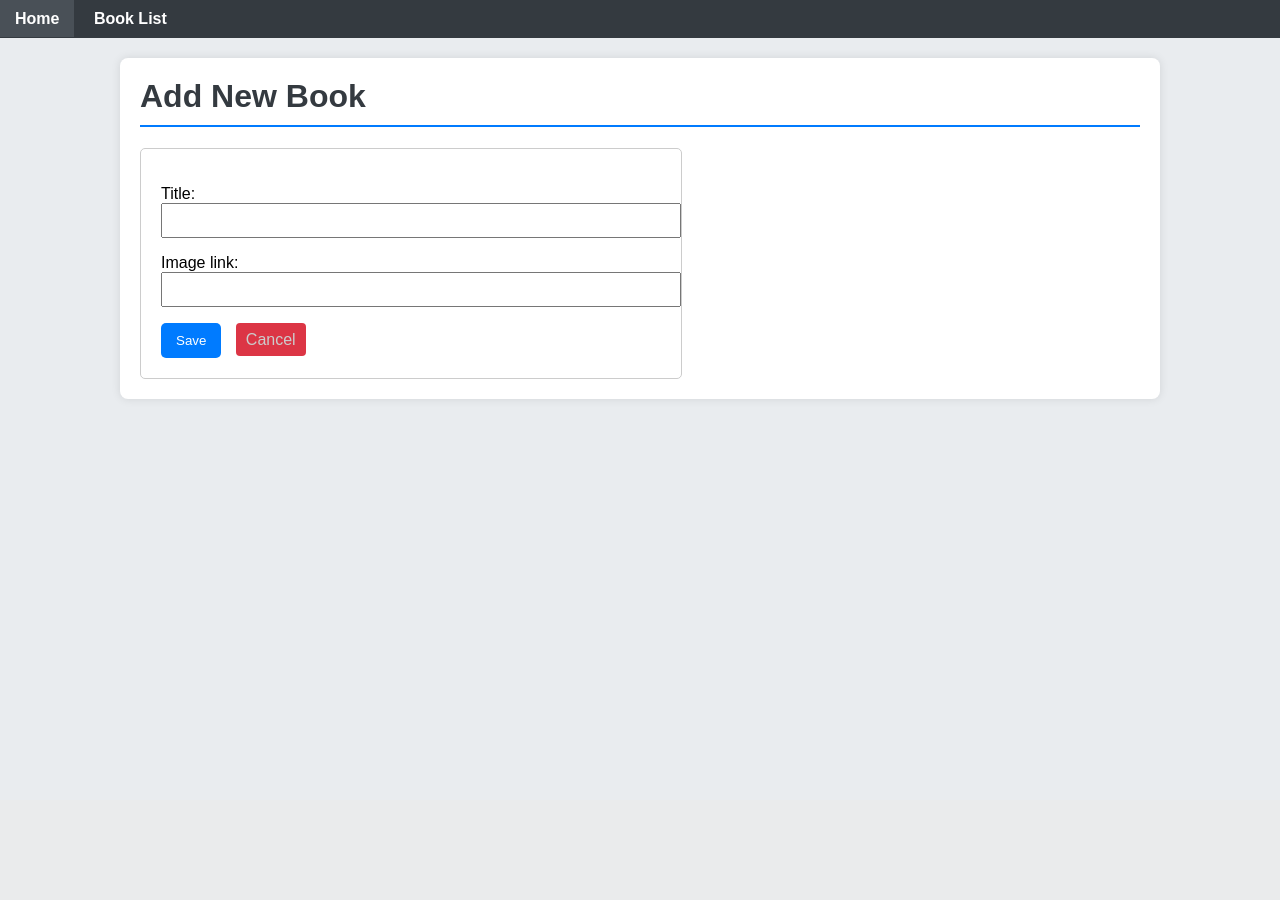
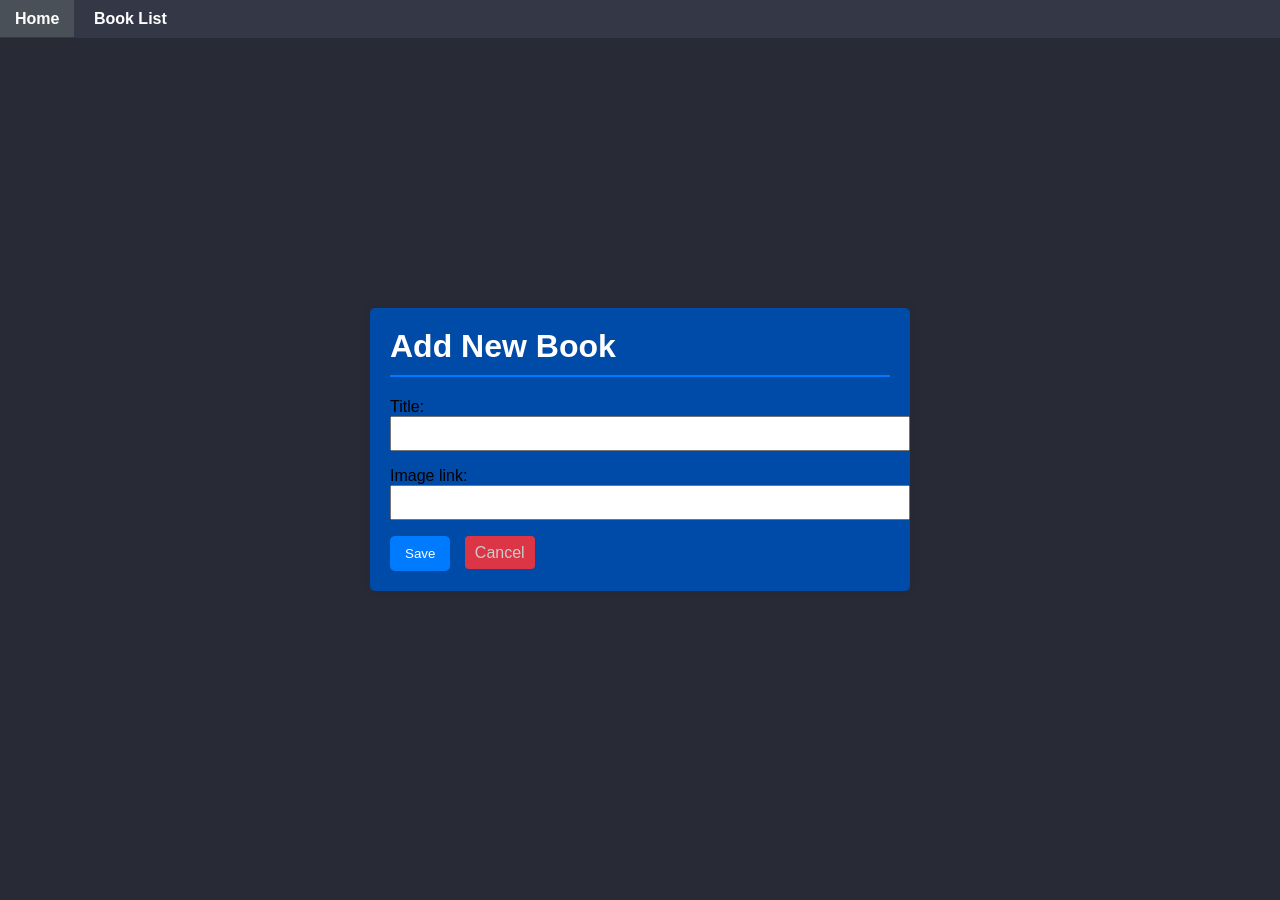
Before and after one commit to jimuelportugal/django_backend, a Django app: page /books/add/ in a window 1280 px wide. Before the commit the page ends 399 px from the top, so only its background shows below. Run offline with Django 5.2, Linux system fonts and the light colour scheme; parts of the project's set-up code (start-up, migrations or seed data) failed here and were passed over.

Commit message:
Fixing styling

```diff
--- a/djangoproject/settings.py
+++ b/djangoproject/settings.py
@@ -28,7 +28,10 @@ SECRET_KEY = 'django-insecure-y)sdvx7de&5&e7_765^-d-^4#tz50=)zy0r2o3+aqe5jg($@sd
 # SECURITY WARNING: don't run with debug turned on in production!
 DEBUG = True
 
-ALLOWED_HOSTS = ['django-backend-9t9i.onrender.com']
+ALLOWED_HOSTS = [
+    'django-backend-9t9i.onrender.com',
+    '127.0.0.1'
+    ]
 
 
 # Application definition
--- /dev/null
+++ b/myapp/static/style.css
@@ -0,0 +1,129 @@
+body {
+  font-family: Arial, sans-serif;
+  margin: 0;
+  padding: 0;
+  background-color: #282a36;
+  min-height: 900px;
+}
+.container {
+  width: 80%;
+  max-width: 1000px;
+  margin-left: auto;
+  margin-right: auto;
+  padding: 20px;
+}
+h1 {
+  color: #343a40;
+  border-bottom: 2px solid #007bff;
+  padding-bottom: 10px;
+  margin-top: 0;
+}
+nav {
+  background-color: #343746;
+  padding: 10px 0;
+}
+nav a {
+  color: white;
+  padding: 10px 15px;
+  text-decoration: none;
+  font-weight: bold;
+}
+nav a:hover {
+  background-color: #495057;
+}
+.page_title {
+  color: white;
+}
+
+.book_add {
+  background-color: #007bff;
+  color: white;
+  padding: 10px 20px;
+  text-decoration: none;
+  border-radius: 5px;
+  margin-bottom: 25px;
+  display: inline-block;
+  font-weight: bold;
+}
+.book-grid {
+  display: grid;
+  grid-template-columns: repeat(auto-fill, minmax(150px, 300px));
+  gap: 20px;
+  margin-top: 20px;
+}
+.book-card {
+  height:300px;
+  background-color: #fff;
+  border-radius: 8px;
+  overflow: hidden;
+  box-shadow: 0 4px 8px rgba(0, 0, 0, 0.1);
+  transition: transform 0.2s;
+}
+.book-card:hover {
+  transform: translateY(-5px);
+  box-shadow: 0 8px 16px rgba(0, 0, 0, 0.2);
+}
+.book-card img {
+  width: 100%;
+  height: 70%;
+  object-fit: cover;
+}
+.book-details h3 {
+  font-size: 1.1em;
+  margin: 0 0 10px 0;
+  color: #333;
+  min-height: 40px;
+}
+.book-actions {
+  display: flex;
+  justify-content: space-between;
+  margin-top: 10px;
+}
+.book-actions a {
+  flex-grow: 1;
+  text-align: center;
+  padding: 8px 0;
+  text-decoration: none;
+  border-radius: 4px;
+  font-size: 0.9em;
+  margin: 0 5px;
+}
+.edit-btn {
+  background-color: #ffc107;
+  color: #212529;
+}
+.delete-btn {
+  background-color: #dc3545;
+  color: white;
+}
+
+.cancell {
+  margin: 0 5px;
+  color: #ccc;
+  background-color: #dc3545;
+  padding: 8px 10px;
+  margin-left: 10px;
+  text-decoration: none;
+  border-radius: 4px;
+}
+.submit {
+  background-color: #007bff;
+  color: white;
+  padding: 10px 15px;
+  border: none;
+  border-radius: 5px;
+  cursor: pointer;
+}
+.form {
+  max-width: 500px;
+  padding: 20px;
+  background-color: #004ba7;
+  border-radius: 5px;
+  margin-left: auto;
+  margin-right: auto;
+  box-shadow: 0 0 10px rgba(0, 0, 0, 0.1);
+}
+.book_content {
+  margin: 25% auto 20px auto;
+  /* background-color: #a73232; */
+}
--- a/myapp/templates/base.html
+++ b/myapp/templates/base.html
@@ -1,16 +1,9 @@
-<!DOCTYPE html>
+{% load static %}<!DOCTYPE html>
 <html lang="en">
   <head>
-    <meta charset="UTF-8">
+    <meta charset="UTF-8" />
     <title>{% block title %}Library Archive{% endblock %}</title>
-    <style>
-        body { font-family: Arial, sans-serif; margin: 0; padding: 0; background-color: #e9ecef; }
-        .container { width: 80%; max-width: 1000px; margin: 20px auto; background-color: white; padding: 20px; border-radius: 8px; box-shadow: 0 0 10px rgba(0,0,0,0.1); }
-        h1 { color: #343a40; border-bottom: 2px solid #007bff; padding-bottom: 10px; margin-top: 0; }
-        nav { background-color: #343a40; padding: 10px 0; }
-        nav a { color: white; padding: 10px 15px; text-decoration: none; font-weight: bold; }
-        nav a:hover { background-color: #495057; }
-    </style>
+    <link rel="stylesheet" href="{% static 'style.css' %}" />
   </head>
   <body>
     <nav>
@@ -18,8 +11,6 @@
       <a href="{% url 'books_list' %}">Book List</a>
       <!-- <a href="{% url 'admin:index' %}">Admin</a> -->
     </nav>
-    <div class="container">
-        {% block content %}{% endblock %}
-    </div>
+    <div class="container">{% block content %}{% endblock %}</div>
   </body>
 </html>
--- a/myapp/templates/book_form.html
+++ b/myapp/templates/book_form.html
@@ -1,31 +1,14 @@
-{% extends "base.html" %}
-
-{% block title %}
-    {% if form.instance.pk %}Edit Book{% else %}Add Book{% endif %}
+{% extends "base.html" %} {% block title %} {% if form.instance.pk %}Edit Book{%
+else %}Add Book{% endif %} {% endblock %} {% block content %}
+<div class="book_content">
+  <form class="form" method="post">
+    <h1 class="page_title">
+      {% if form.instance.pk %}Edit Book: {{ form.instance.title }}{% else %}Add
+      New Book{% endif %}
+    </h1>
+    {% csrf_token %} {{ form.as_p }}
+    <button class="submit" type="submit">Save</button>
+    <a class="cancell" href="{% url 'books_list' %}">Cancel</a>
+  </form>
+</div>
 {% endblock %}
-
-{% block content %}
-<style>
-    .cancell {
-        margin: 0 5px;
-        color: #ccc;
-        background-color: #dc3545;
-        padding: 8px 10px;
-        margin-left: 10px;
-        text-decoration: none;
-        border-radius: 4px;
-    }
-</style>
-    <h1>{% if form.instance.pk %}Edit Book: {{ form.instance.title }}{% else %}Add New Book{% endif %}</h1>
-
-    <form method="post" style="max-width: 500px; padding: 20px; border: 1px solid #ccc; border-radius: 5px;">
-        {% csrf_token %}
-
-        {{ form.as_p }}
-
-        <button type="submit" style="background-color: #007bff; color: white; padding: 10px 15px; border: none; border-radius: 5px; cursor: pointer;">
-            Save
-        </button>
-        <a class="cancell" href="{% url 'books_list' %}">Cancel</a>
-    </form>
-{% endblock %}
--- a/myapp/views.py
+++ b/myapp/views.py
@@ -1,50 +1,49 @@
-# jimuelportugal/django_backend/django_backend-3d58b6cfb12f4c38ac20f9a47212cd341c7d372e/myapp/views.py
-
 from rest_framework import viewsets
 from rest_framework.permissions import AllowAny
 from django.shortcuts import render
-from django.urls import reverse_lazy # <-- ADDED
-from django.views.generic import ListView, CreateView, UpdateView, DeleteView # <-- ADDED
-
+from django.urls import reverse_lazy
+from django.views.generic import ListView, CreateView, UpdateView, DeleteView
 from .models import Book
 from .serializers import BookSerializer
 from .forms import BookForm
 
-# --- HTML Views for the Website ---
-
 def home_view(request):
-    """Renders the welcome page. Stays namespaced: myapp/templates/myapp/home.html"""
     return render(request, 'home.html')
 
 class BookListView(ListView):
-    """Displays the list of books (the 'view books' page)."""
     model = Book
     template_name = 'book_list.html'
     context_object_name = 'books'
+    def get_context_data(self, **kwargs):
+        context = super().get_context_data(**kwargs)
+        context['form'] = BookForm()
+        return context
 
 class BookCreateView(CreateView):
-    """Handles adding a new book."""
     model = Book
     form_class = BookForm
     template_name = 'book_form.html'
     success_url = reverse_lazy('books_list')
 
+    def get_context_data(self, **kwargs):
+        context = super().get_context_data(**kwargs)
+        context['books'] = Book.objects.all()
+        if context.get('form') and context['form'].errors:
+            context['show_modal'] = True
+        return context
+
 class BookUpdateView(UpdateView):
-    """Handles editing an existing book."""
     model = Book
     form_class = BookForm
     template_name = 'book_form.html'
     success_url = reverse_lazy('books_list')
 
 class BookDeleteView(DeleteView):
-    """Handles deleting a book."""
     model = Book
     template_name = 'book_confirm_delete.html'
     success_url = reverse_lazy('books_list')
 
-# --- API View (Stays the same for JSON data) ---
 class BookViewSet(viewsets.ModelViewSet):
-    """Handles standard CRUD operations for Books (JSON API at /api/books/)."""
     queryset = Book.objects.all().order_by('book_id')
     serializer_class = BookSerializer
     permission_classes = [AllowAny]
```
Also changed, not shown: myapp/templates/book_confirm_delete.html (+25 -14 lines), myapp/templates/book_detail.html (+14 -14 lines), myapp/templates/book_list.html (+6 -69 lines). Lines whose indentation alone changed are shown as unchanged.
